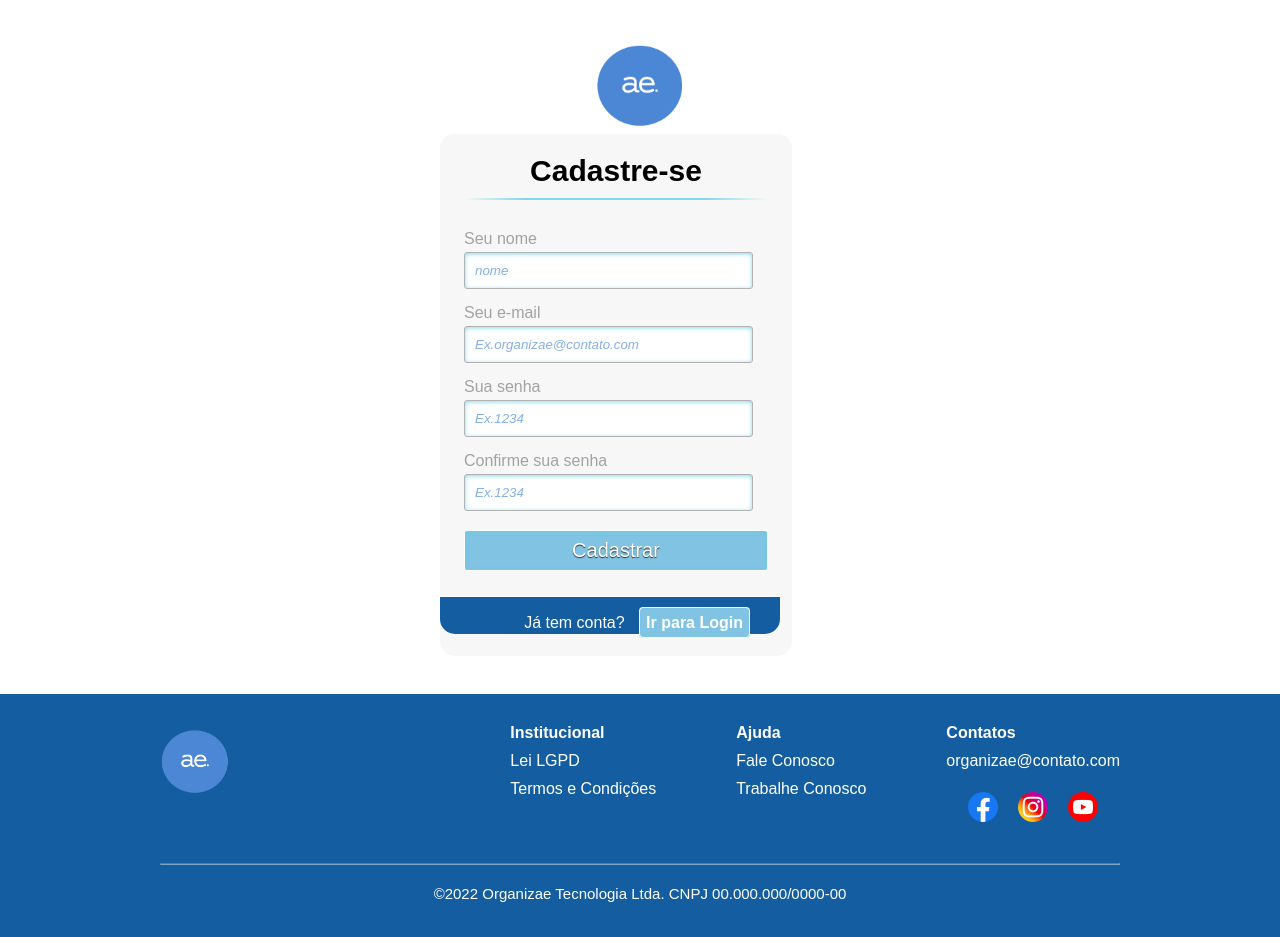
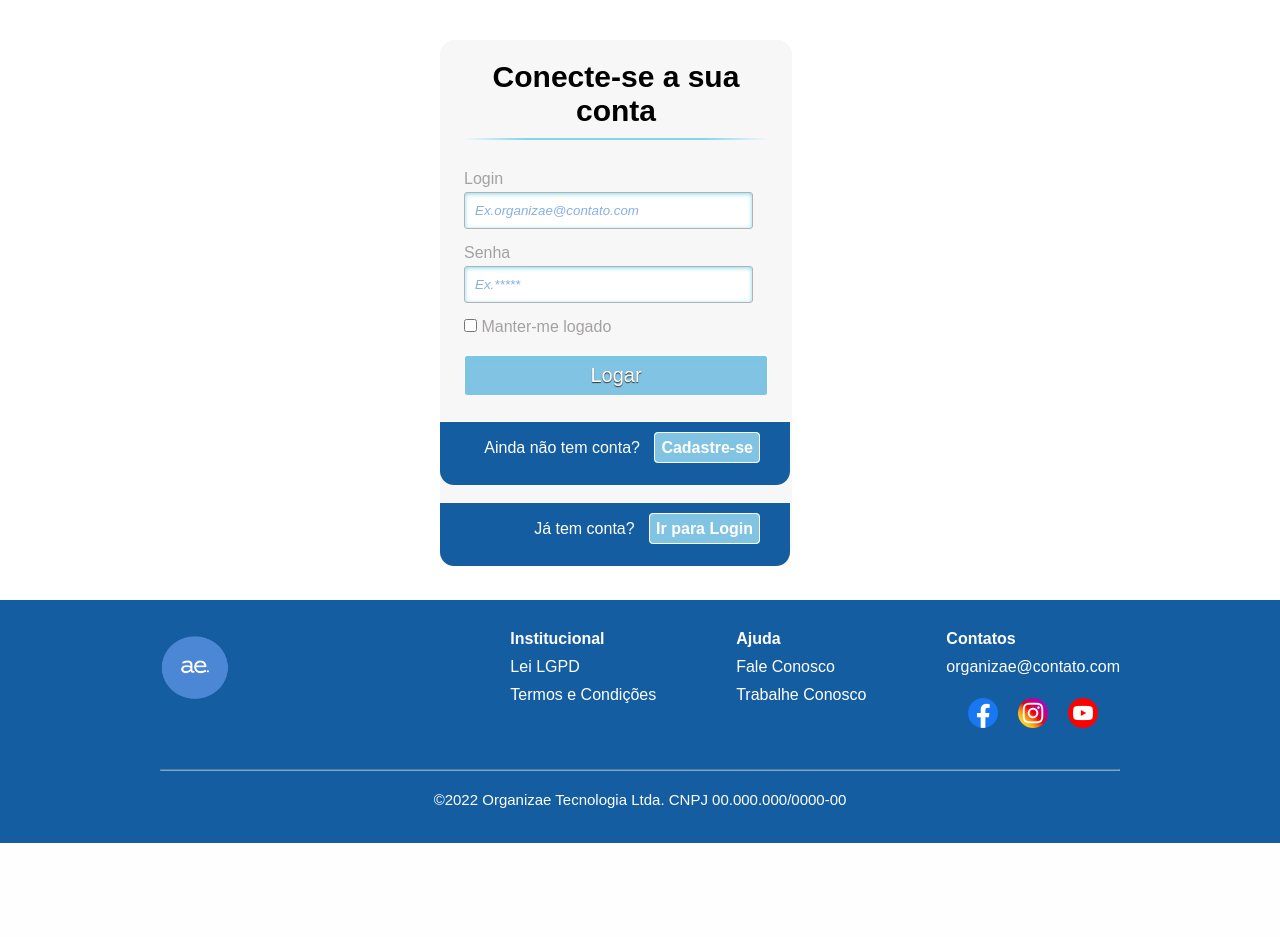
Before and after one commit to CaioAlves10/Organizae, a PHP site: page /pages/login-cadastro.html in a window 1280 px wide. Shown: the part 78-1015 px from the top of the page. After the commit the page ends 921 px from the top, so only its background shows below. Run offline with PHP 8.4, Linux system fonts and the light colour scheme.

Commit message:
ajustes no login-cadastro.html

```diff
--- a/pages/login-cadastro.html
+++ b/pages/login-cadastro.html
@@ -34,45 +34,13 @@
         </nav>
     </header>
     <br><br>
-    <main>
-        <IMG class="displayed" src="/images/img-header-footer/logo-organizae.png" width="7%" alt="logo">
-    </main>
+    <!--FORMULÁRIO DE LOGIN-->
     <div class="container">
+
+        <a class="links" id="paracadastro"></a>
         <a class="links" id="paralogin"></a>
-        <a class="links" id="paracadastro"></a>
 
         <div class="content">
-            <!--FORMULÁRIO DE LOGIN-->
-            <div id="login">
-                <form method="post" action="">
-                    <h1>Conecte-se a sua conta</h1>
-                    <p>
-                        <label for="nome_login">Login</label>
-                        <input id="nome_login" name="nome_login" required="required" type="text"
-                            placeholder="Ex.organizae@contato.com" />
-                    </p>
-
-                    <p>
-                        <label for="senha_login">Senha</label>
-                        <input id="senha_login" name="senha_login" required="required" type="password"
-                            placeholder="Ex.***** " />
-                    </p>
-
-                    <p>
-                        <input type="checkbox" name="manterlogado" id="manterlogado" value="" />
-                        <label for="manterlogado">Manter-me logado</label>
-                    </p>
-
-                    <p>
-                        <input type="submit" value="Logar" />
-                    </p>
-
-                    <p class="link">
-                        Ainda não tem conta?
-                        <a href="#paracadastro">Cadastre-se</a>
-                    </p>
-                </form>
-            </div>
 
             <!--FORMULÁRIO DE CADASTRO-->
             <div id="cadastro">
@@ -108,6 +76,38 @@
                     <p class="link">
                         Já tem conta?
                         <a href="#paralogin"> Ir para Login </a>
+                    </p>
+                </form>
+            </div>
+
+            <!--FORMULÁRIO DE LOGIN-->
+            <div id="login">
+                <form method="post" action="">
+                    <h1>Conecte-se a sua conta</h1>
+                    <p>
+                        <label for="nome_login">Login</label>
+                        <input id="nome_login" name="nome_login" required="required" type="text"
+                            placeholder="Ex.organizae@contato.com" />
+                    </p>
+
+                    <p>
+                        <label for="senha_login">Senha</label>
+                        <input id="senha_login" name="senha_login" required="required" type="password"
+                            placeholder="Ex.***** " />
+                    </p>
+
+                    <p>
+                        <input type="checkbox" name="manterlogado" id="manterlogado" value="" />
+                        <label for="manterlogado">Manter-me logado</label>
+                    </p>
+
+                    <p>
+                        <input type="submit" value="Logar" />
+                    </p>
+
+                    <p class="link">
+                        Ainda não tem conta?
+                        <a href="#paracadastro">Cadastre-se</a>
                     </p>
                 </form>
             </div>
--- a/styles/login-cadastro.css
+++ b/styles/login-cadastro.css
@@ -132,14 +132,14 @@ input[type="submit"]:hover {
     color: #ffffff;
     left: 0px;
     height: 20px;
-    width: 340px;
-    padding: 17px 30px 20px 30px;
+    width: 350px;
+    padding: 17px 30px 46px 30px;
     font-size: 16px;
     text-align: right;
     border-top: 1px solid #ffffff;
 
     -webkit-border-radius: 0 0 5px 5px;
-    border-radius: 0 0 15px 15px;
+    border-radius: 0 0 14px 14px;
 }
 
 .link a {
@@ -163,8 +163,8 @@ input[type="submit"]:hover {
     border: 1px solid #4ab3c6;
 }
 
-#cadastro,
-#login {
+#login,
+#cadastro {
     position: absolute;
     top: 0px;
     width: 88%;
@@ -186,8 +186,8 @@ input[type="submit"]:hover {
 }
 
 /* Efeito ao clicar no botão ( Ir para Login ) */
-#paracadastro:target~.content #cadastro,
-#paralogin:target~.content #login {
+#paralogin:target~.content #login,
+#paracadastro:target~.content #cadastro {
     z-index: 2;
     -webkit-animation-name: fadeInLeft;
     animation-name: fadeInLeft;
@@ -197,8 +197,8 @@ input[type="submit"]:hover {
 }
 
 /* Efeito ao clicar no botão ( Cadastre-se ) */
-#registro:target~.content #login,
-#paralogin:target~.content #cadastro {
+#paralogin:target~.content #cadastro,
+#registro:target~.content #login {
     -webkit-animation-name: fadeOutLeft;
     animation-name: fadeOutLeft;
 }
```
